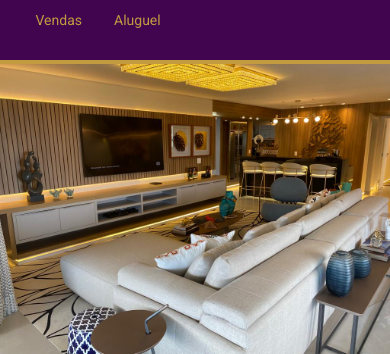
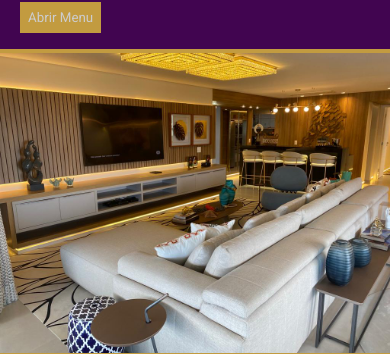
Before and after one commit to Josedev21/curso_ebac_git, a plain HTML site: page index.html in a window 390 px wide. Shown: the part 114-468 px from the top of the page. Drawn offline with nearby package versions, Linux system fonts and the light colour scheme.

Commit message:
arrumando botão do sistema do celular

```diff
--- a/index.html
+++ b/index.html
@@ -28,6 +28,9 @@
                 <input type="search" id="procura" placeholder="Procurar">
                 <button type="button">Buscar</button>
             </form>
+        </div>
+        <div class="botao-menu">
+            <button type="button">Abrir Menu</button>
         </div>
         <div class="container">
             <nav>
@@ -222,6 +225,10 @@
             $('#carrousel-imagens').slick({
                 autoplay: true,
             });
+
+            $('.botao-menu button').click(function(){
+                $('.menu').slideToggle();
+            })
         })
     </script>
 
--- a/main.css
+++ b/main.css
@@ -281,9 +281,18 @@ footer img {
         margin-right: 5px;
     }
 
-    .menu > li {
-    font-size: 14px;
-}
+    .menu  {
+        display: none;
+    }
+
+    .botao-menu button {
+        padding: 8px;
+        margin-top: 10px;
+        margin-left: 20px;
+        background-color: #c29b40;
+        color: #ccc;
+        border: none;
+    }
 
     form input {
         width: 80px;
@@ -361,6 +370,15 @@ footer img {
     footer {
         width: 865px;
     }
+    .botao-menu button {
+        display: none;
+    }
 
 
 }
+
+@media screen and (min-width: 1023px) {
+    .botao-menu button {
+        display: none;
+    }
+}
```
